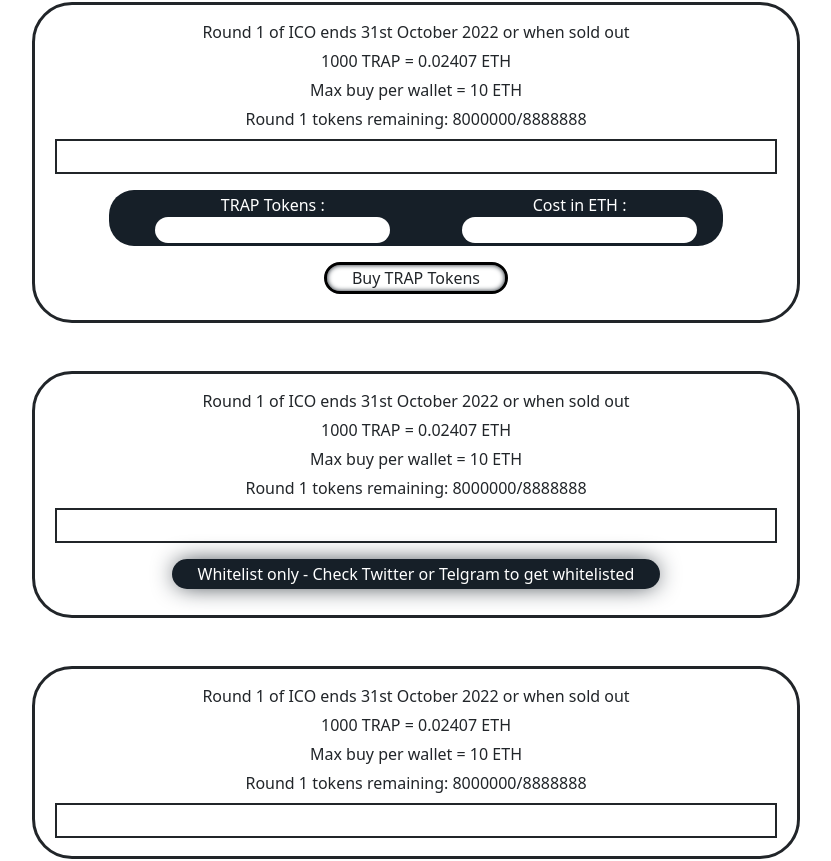
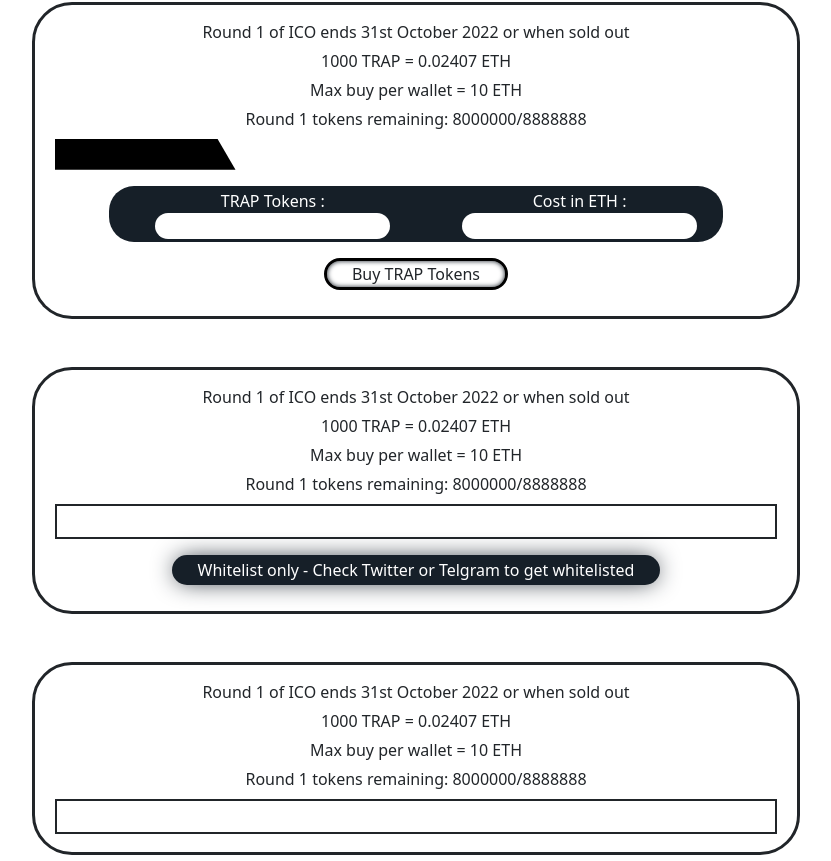
Before and after one commit to fg72072/trapdart, a React (Create React App) app: page / in a window 1280 px wide. Shown: the part 965-1826 px from the top of the page, without its empty margins (224-1055 px from the left). Built offline with nearby package versions, Linux system fonts and the light colour scheme.

Commit message:
bar also completed

```diff
--- a/src/assets/css/style.css
+++ b/src/assets/css/style.css
@@ -137,6 +137,16 @@ footer span {
 #boxes .box .bar {
   border: 2px solid;
   height: 35px;
+  background-color: #fff;
+}
+
+#boxes .box .bar-1:after {
+  content: " ";
+  width: 25%;
+  background-color: #000000;
+  height: 31px;
+  clip-path: polygon(0 0, 90% 0, 100% 100%, 0% 100%);
+  display: block;
 }
 #boxes .box .inputs {
   background-color: var(--primary);
--- a/src/screens/Home.jsx
+++ b/src/screens/Home.jsx
@@ -73,7 +73,7 @@ function Home() {
                     <p>1000 TRAP = 0.02407 ETH</p>
                     <p>Max buy per wallet = 10 ETH</p>
                     <p>Round 1 tokens remaining: 8000000/8888888</p>
-                    <div className="bar w-100  h-3 my-2"></div>
+                    <div className="bar-1 w-100  h-3 my-2"></div>
                     <div className="form my-3">
                       <form>
                         <div className="inputs">
```
